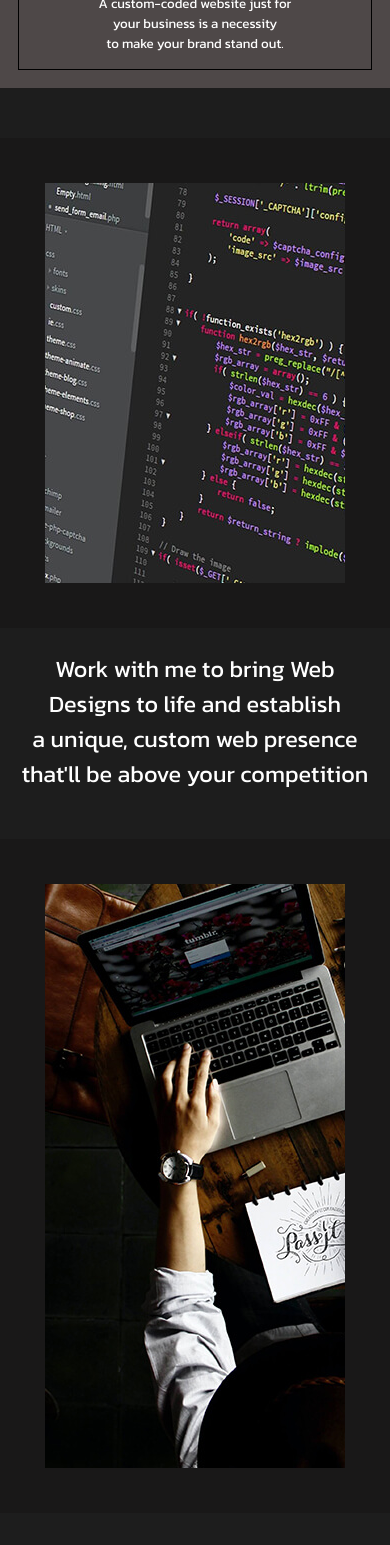
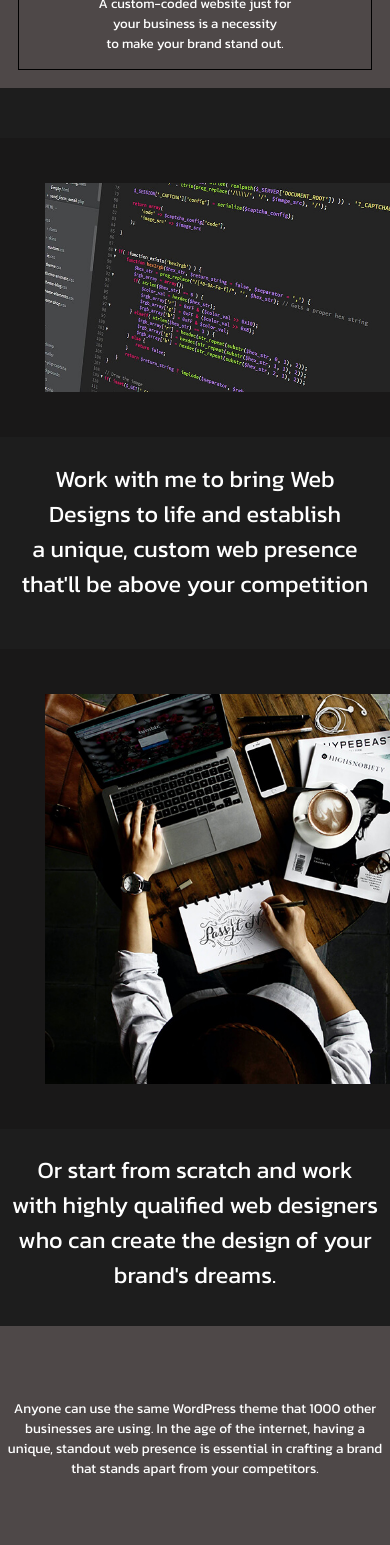
Before and after one commit to LowGcifer/Web-Dev-Site, a React (Create React App) app in the folder client/: page / in a window 390 px wide. Shown: the part 432-1977 px from the top of the page. Built offline with nearby package versions, Linux system fonts and the light colour scheme.

Commit message:
image refactor on home screen to make them better on mobile

```diff
--- a/client/package.json
+++ b/client/package.json
@@ -14,6 +14,7 @@
     "react-dom": "^18.2.0",
     "react-router-dom": "^6.3.0",
     "react-scripts": "5.0.1",
+    "react-spring": "^9.5.5",
     "web-vitals": "^2.1.4"
   },
   "scripts": {
--- a/client/src/components/PathsAccordion/index.js
+++ b/client/src/components/PathsAccordion/index.js
@@ -16,7 +16,11 @@ const PathsAccordion = ({ title, content }) => {
           <div>{title}</div>
           <div>{isActive ? "-" : "+"}</div>
         </div>
-        {isActive && <div className="accordion-content">{content}</div>}
+        {isActive && (
+          <div className="accordion-content" aria-expanded={!isActive}>
+            {content}
+          </div>
+        )}
       </div>
     </div>
   );
--- a/client/src/components/PathsAccordion/pathsaccordion.css
+++ b/client/src/components/PathsAccordion/pathsaccordion.css
@@ -25,4 +25,11 @@
 .accordion-content {
   text-align: center;
   background-color: #4e4848;
+  max-height: 200px;
+  transition: max-height 0.2s ease-in-out;
 }
+
+.accordion-content[aria-expanded="true"] {
+  max-height: 0px;
+  transition: max-height 0.5s cubic-bezier(0, 1, 0, 1);
+}
--- a/client/src/pages/home/index.js
+++ b/client/src/pages/home/index.js
@@ -29,7 +29,11 @@ function Home() {
         </div>
         <div id="home-image-area">
           <div id="home-image-one-container">
-            <div id="home-image-one"></div>
+            <img
+              src={require("../../images/cropped-home-1.jpg")}
+              alt="Lines of Code"
+              id="home-image-one"
+            ></img>
             <p id="home-image-paragraph-one">
               <span>
                 {" "}
@@ -40,7 +44,11 @@ function Home() {
             </p>
           </div>
           <div id="home-image-two-container">
-            <div id="home-image-two"></div>
+            <img
+              src={require("../../images/cropped-home-2.jpg")}
+              alt="Woman typing at a laptop"
+              id="home-image-two"
+            ></img>
             <p id="home-image-paragraph-two">
               <span>
                 Or start from scratch and work<br></br>with highly qualified web
--- a/client/src/pages/services/index.js
+++ b/client/src/pages/services/index.js
@@ -9,6 +9,8 @@ import { pathsSections } from "../../utils/content";
 import { questionsAccordionContent } from "../../utils/content";
 
 function Services() {
+  // const
+
   return (
     <div className="default-color">
       <Navbar></Navbar>
--- a/client/src/pages/services/services.css
+++ b/client/src/pages/services/services.css
@@ -348,3 +348,9 @@
   outline-offset: -10px; */
 /* box-shadow: inset 0px 0px 0px 2px;
 } */
+
+@media only screen and (max-width: 1024px) {
+  .long-button-style {
+    width: 50px;
+  }
+}
--- a/client/src/style.css
+++ b/client/src/style.css
@@ -150,10 +150,12 @@
 }
 
 #home-image-one {
-  background-image: url("./images/cropped-home-1.jpg");
+  /* background-image: url("./images/cropped-home-1.jpg"); */
   position: relative;
-  height: 400px;
-  width: 744px;
+  max-width: 100%;
+  height: auto;
+  /* height: 400px;
+  width: 744px; */
   /* left: 7.5%; */
   /* top: 81px; */
   border: 45px solid #191818;
@@ -181,10 +183,12 @@
 }
 
 #home-image-two {
-  background-image: url("./images/cropped-home-2.jpg");
+  /* background-image: url("./images/cropped-home-2.jpg"); */
   position: relative;
-  height: 584px;
-  width: 584px;
+  max-width: 100%;
+  height: auto;
+  /* height: 584px;
+  width: 584px; */
   /* top: 107px; */
   /* bottom: 107px;
   left: 56.354167%; */
```
Also changed, not shown: 1 other file (tests, documents, lock files or other folders).
